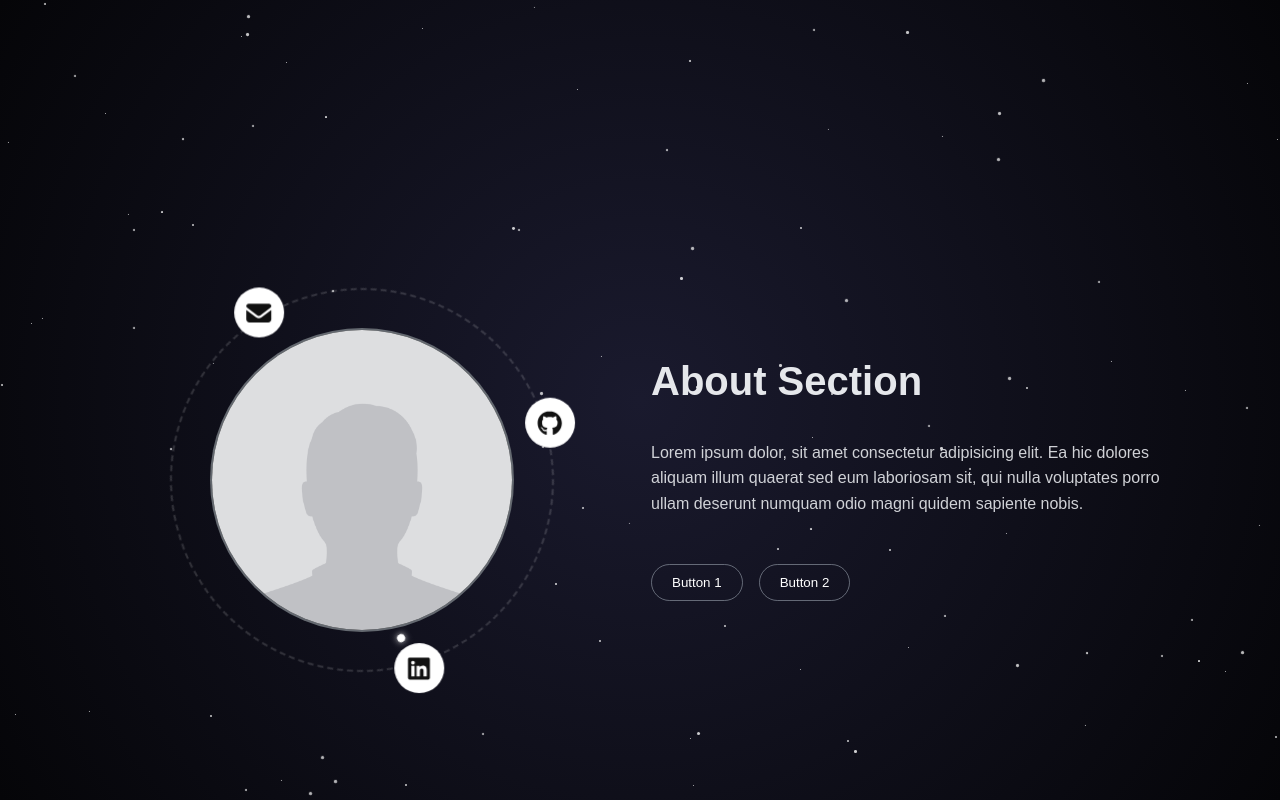
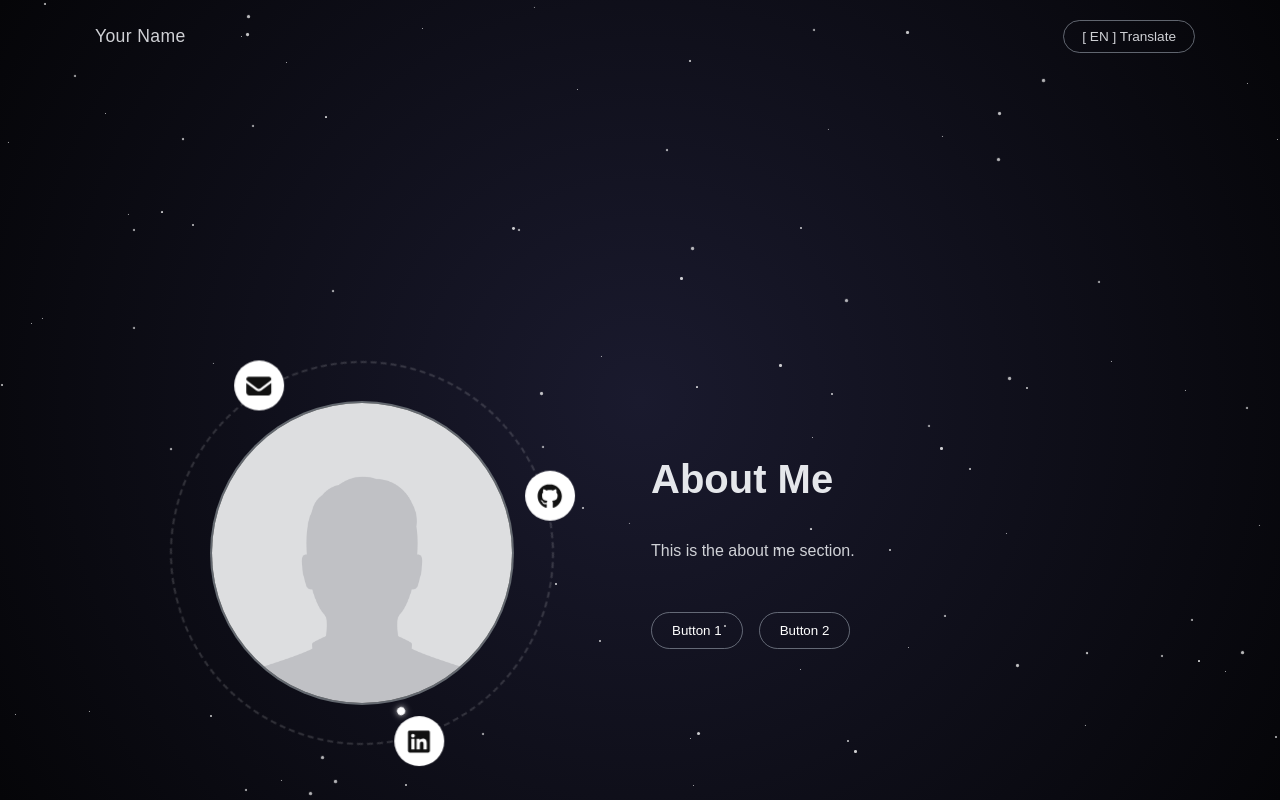
Before and after one commit to mika-collins/mika-collins.github.io, a React (Vite) app: page / in a window 1280 px wide. Built offline with nearby package versions, Linux system fonts and the light colour scheme.

Commit message:
Added temp navbar to handle translations, adjusted prev components to be translatable

```diff
--- a/src/App.tsx
+++ b/src/App.tsx
@@ -2,7 +2,7 @@ import StarBackground from "./components/StarBackground";
 import AboutMe from "./components/AboutMe/AboutMe";
 import RocketShip from "./components/Visuals/Rocket/RocketShip";
 import Footer from "./components/Footer/Footer";
-//import Navbar from "./components/Navbar";
+import Navbar from "./components/Navbar/Navbar";
 
 function App() {
   return (
@@ -10,7 +10,7 @@ function App() {
       <StarBackground />
 
       {/* Page content*/}
-      {/* <Navbar /> */}
+      <Navbar />
       <AboutMe />
       <RocketShip />
       <Footer />
--- a/src/components/AboutMe/AboutMe.tsx
+++ b/src/components/AboutMe/AboutMe.tsx
@@ -1,7 +1,10 @@
 import "./AboutMe.css";
 import ProfileOrbit from "../Visuals/ProfileOrbit/ProfileOrbit";
+import { useTranslation } from "react-i18next";
 
 const AboutMe = () => {
+  const { t } = useTranslation();
+
   return (
     <section className="about-section" id="about">
       <div className="about-container">
@@ -12,15 +15,13 @@ const AboutMe = () => {
 
         {/* Text content on right */}
         <div className="about-content">
-          <h2>About Section</h2>
+          <h2>{t("about.title")}</h2>
 
-          <p>
-            Lorem ipsum dolor, sit amet consectetur adipisicing elit. Ea hic dolores aliquam illum quaerat sed eum laboriosam sit, qui nulla voluptates porro ullam deserunt numquam odio magni quidem sapiente nobis.
-          </p>
+          <p>{t("about.description")}</p>
 
           <div className="about-actions">
-            <button>Button 1</button>
-            <button>Button 2</button>
+            <button>{t("about.actions.primary")}</button>
+            <button>{t("about.actions.secondary")}</button>
           </div>
         </div>
       </div>
--- a/src/components/Footer/Footer.tsx
+++ b/src/components/Footer/Footer.tsx
@@ -5,8 +5,10 @@ import {
   faLinkedin,
 } from "@fortawesome/free-brands-svg-icons";
 import { faEnvelope } from "@fortawesome/free-solid-svg-icons";
+import { useTranslation } from "react-i18next";
 
 const Footer = () => {
+  const { t } = useTranslation();
   const year = new Date().getFullYear();
 
   return (
@@ -14,7 +16,7 @@ const Footer = () => {
 
       <div className="footer-content">
         <p className="footer-copy">
-          © {year} Mika Collins. All rights reserved.
+          {t("footer.copyright", { year })}
         </p>
 
         <div className="footer-icons">
--- /dev/null
+++ b/src/components/Navbar/Navbar.css
@@ -0,0 +1,56 @@
+/* Navbar wrapper */
+.navbar {
+  top: 0;
+  width: 100%;
+  padding: 20px 5px;
+  z-index: 3;
+}
+
+/* Inner layout */
+.navbar-content {
+  max-width: 1100px;
+  margin: 0 auto;
+  display: flex;
+  align-items: center;
+  justify-content: space-between;
+}
+
+/* Logo / name */
+.navbar-logo {
+  color: rgba(229, 231, 235, 0.9);
+  font-size: 1.1rem;
+  font-weight: 500;
+  letter-spacing: 0.02em;
+}
+
+/* Translate button */
+.navbar-translate {
+  background: transparent;
+  border: 1px solid rgba(156, 163, 175, 0.6);
+  color: rgba(229, 231, 235, 0.9);
+
+  padding: 8px 18px;
+  border-radius: 999px;
+
+  font-size: 0.85rem;
+  cursor: pointer;
+
+  transition: all 0.25s ease;
+}
+
+.navbar-translate:hover {
+  background: rgba(156, 163, 175, 0.15);
+  color: white;
+}
+
+/* Mobile tweaks */
+@media (max-width: 768px) {
+  .navbar { padding: 16px 5px; }
+
+  .navbar-logo { font-size: 1rem; }
+
+  .navbar-translate {
+    padding: 7px 16px;
+    font-size: 0.8rem;
+  }
+}
--- /dev/null
+++ b/src/components/Navbar/Navbar.tsx
@@ -0,0 +1,27 @@
+import { useTranslation } from "react-i18next";
+import "./Navbar.css";
+
+const Navbar = () => {
+  const { t, i18n } = useTranslation();
+
+  const toggleLanguage = () => {
+    const newLang = i18n.language === "en" ? "es" : "en";
+    i18n.changeLanguage(newLang);
+  };
+
+  return (
+    <nav className="navbar">
+      <div className="navbar-content">
+        <div className="navbar-logo">
+          {t("site.name")}
+        </div>
+
+        <button className="navbar-translate" onClick={toggleLanguage}>
+          [ {i18n.language.toUpperCase()} ] {t("common.translate")}
+        </button>
+      </div>
+    </nav>
+  );
+};
+
+export default Navbar;
--- a/src/i18n/en.ts
+++ b/src/i18n/en.ts
@@ -1,5 +1,13 @@
 // About Me section english translations
 const en = {
+
+    // Navbar content
+  common: {
+    translate: "Translate",
+  },
+  site: {
+    name: "Your Name",
+  },
 
   // About Me section
   about: {
--- a/src/i18n/es.ts
+++ b/src/i18n/es.ts
@@ -1,5 +1,13 @@
 // About Me section spanish translations
 const es = {
+
+  // Navbar content
+    common: {
+    translate: "Traducir",
+  },
+  site: {
+    name: "Tu Nombre",
+  },
 
     // About Me section
     about: {
```
Also changed, not shown: src/main.tsx (+5 -4 lines).
